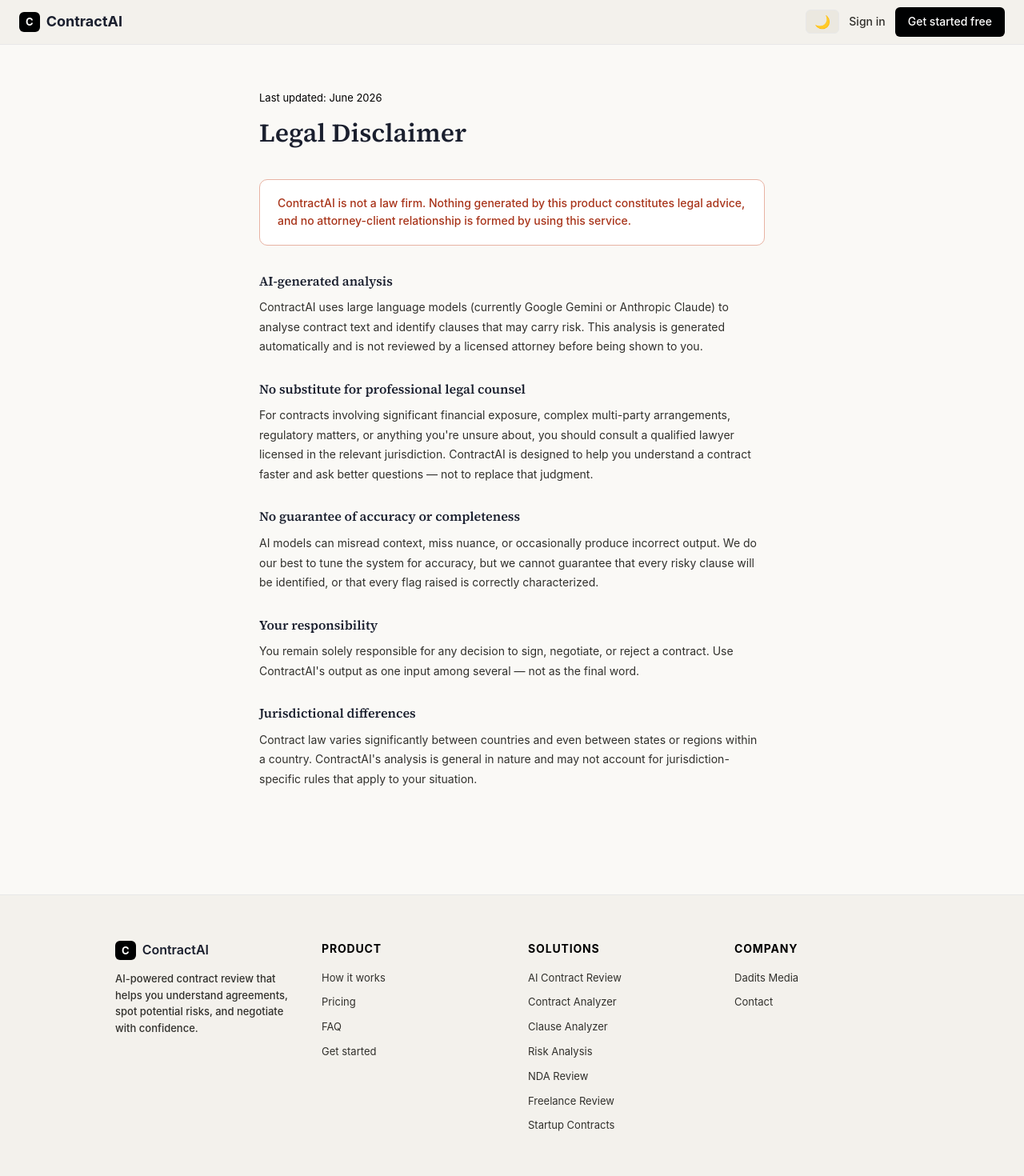
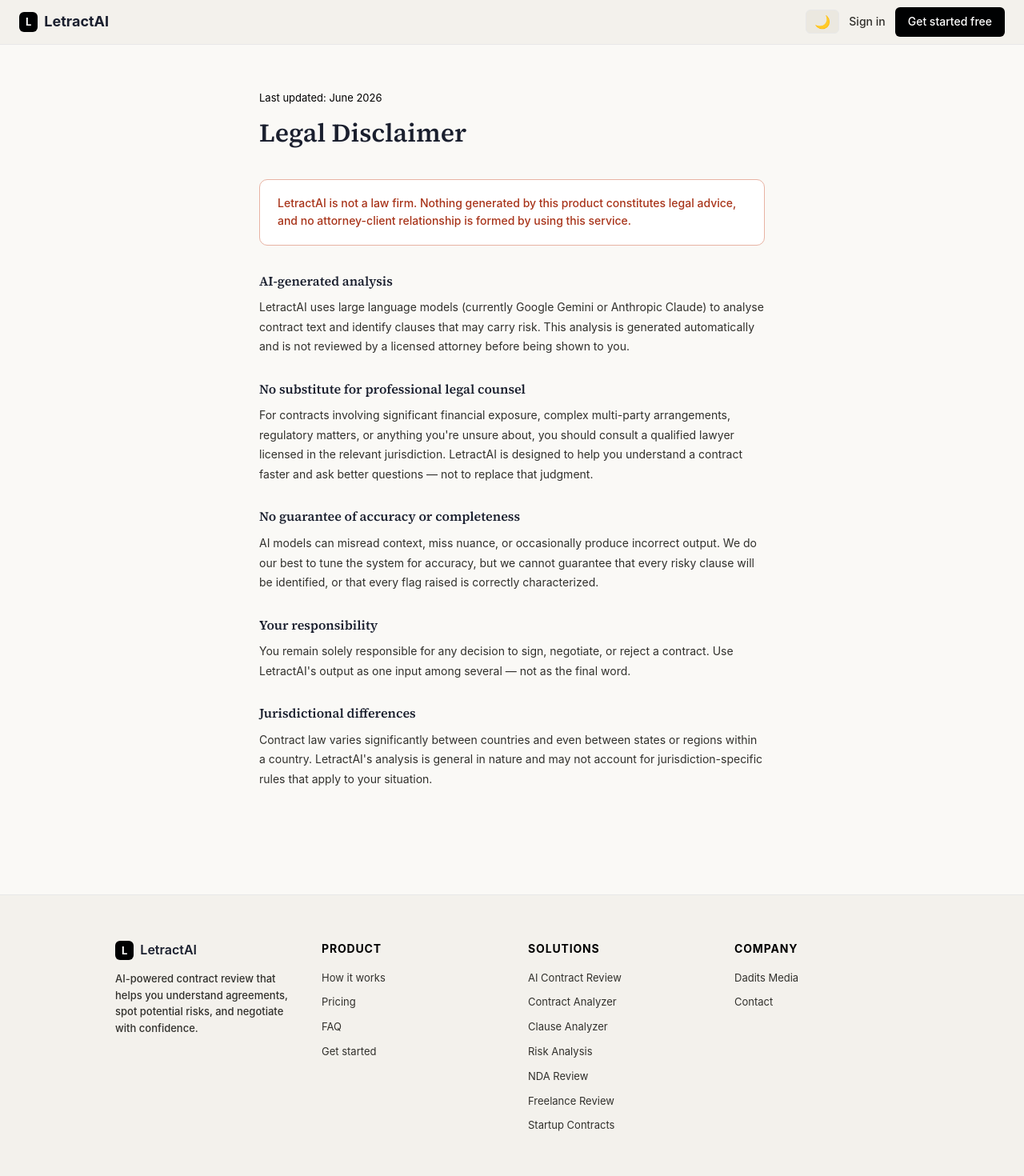
Before and after one commit to mehulwithai/contractai-frontend, a Next.js app: page /disclaimer in a window 1280 px wide. Shown: the top 1470 px of the page at 80% size. Built offline with nearby package versions, Linux system fonts and the light colour scheme; no server answers.

Commit message:
refactor(brand): rebrand website from ContractAI to LetractAI and update logo C to L

```diff
--- a/app/ai-contract-review/page.js
+++ b/app/ai-contract-review/page.js
@@ -23,7 +23,7 @@
     description: 'Understand your legal agreements before signing with AI contract review.',
     publisher: {
       '@type': 'Organization',
-      name: 'ContractAI',
+      name: 'LetractAI',
     },
   }
 
@@ -54,7 +54,7 @@
           AI Contract Review — Understand Your Contracts Before You Sign
         </h1>
         <p style={{ fontSize: '18px', color: 'var(--text-secondary)', maxWidth: '720px', margin: '0 auto 32px', lineHeight: 1.6 }}>
-          Never sign a one-sided agreement again. ContractAI uses artificial intelligence to scan legal documents, highlight hidden risks, translate legal jargon into plain English, and suggest safer language in seconds.
+          Never sign a one-sided agreement again. LetractAI uses artificial intelligence to scan legal documents, highlight hidden risks, translate legal jargon into plain English, and suggest safer language in seconds.
         </p>
         <div style={{ display: 'flex', gap: '16px', justifyContent: 'center', flexWrap: 'wrap' }}>
           <Link href="/signup" style={{
@@ -189,7 +189,7 @@
         <div style={{ background: 'var(--accent)', color: '#fff', padding: '48px 24px', borderRadius: '16px', marginBottom: '64px' }}>
           <h2 style={{ fontSize: '30px', fontWeight: 700, marginBottom: '12px' }}>Review Your Contract in Seconds</h2>
           <p style={{ fontSize: '16px', maxWidth: '560px', margin: '0 auto 28px', opacity: 0.9 }}>
-            Join founders, freelancers, and business owners who review contracts faster with ContractAI.
+            Join founders, freelancers, and business owners who review contracts faster with LetractAI.
           </p>
           <Link href="/signup" style={{
             background: '#fff',
--- a/app/contract-analyzer/page.js
+++ b/app/contract-analyzer/page.js
@@ -87,7 +87,7 @@
           </div>
 
           <div style={{ textAlign: 'center', fontSize: '13px', color: 'var(--text-muted)' }}>
-            ⚡ Generated automatically by ContractAI Engine in seconds
+            ⚡ Generated automatically by LetractAI Engine in seconds
           </div>
         </div>
       </section>
@@ -99,7 +99,7 @@
             Supported Contract Types
           </h2>
           <p style={{ fontSize: '16px', color: 'var(--text-secondary)', textAlign: 'center', marginBottom: '40px' }}>
-            ContractAI analyzes your agreement and highlights potential risks, important clauses, and areas worth reviewing:
+            LetractAI analyzes your agreement and highlights potential risks, important clauses, and areas worth reviewing:
           </p>
 
           <div style={{ display: 'grid', gridTemplateColumns: 'repeat(auto-fit, minmax(240px, 1fr))', gap: '20px' }}>
--- a/app/contract-clause-analyzer/page.js
+++ b/app/contract-clause-analyzer/page.js
@@ -105,7 +105,7 @@
       <section style={{ maxWidth: '1040px', margin: '0 auto', padding: '64px 24px', textAlign: 'center' }}>
         <div style={{ background: 'var(--accent)', color: '#fff', padding: '40px 24px', borderRadius: '16px', marginBottom: '48px' }}>
           <h2 style={{ fontSize: '28px', fontWeight: 700, marginBottom: '12px' }}>Analyze Every Clause in Your Contract</h2>
-          <p style={{ fontSize: '15px', opacity: 0.9, marginBottom: '24px' }}>Let ContractAI inspect your agreement line-by-line in seconds.</p>
+          <p style={{ fontSize: '15px', opacity: 0.9, marginBottom: '24px' }}>Let LetractAI inspect your agreement line-by-line in seconds.</p>
           <Link href="/signup" style={{ background: '#fff', color: 'var(--accent)', padding: '12px 26px', borderRadius: '8px', fontWeight: 700, textDecoration: 'none' }}>
             Upload & Analyze Clauses
           </Link>
--- a/app/disclaimer/page.js
+++ b/app/disclaimer/page.js
@@ -1,6 +1,6 @@
 import Footer from '../../components/Footer'
 
-export const metadata = { title: 'Legal Disclaimer — ContractAI' }
+export const metadata = { title: 'Legal Disclaimer — LetractAI' }
 
 export default function DisclaimerPage() {
   return (
@@ -21,13 +21,13 @@
           marginBottom: '32px',
         }}>
           <p style={{ fontSize: '14px', color: 'var(--red-text)', fontWeight: 500, lineHeight: 1.6, margin: 0 }}>
-            ContractAI is not a law firm. Nothing generated by this product constitutes legal advice,
+            LetractAI is not a law firm. Nothing generated by this product constitutes legal advice,
             and no attorney-client relationship is formed by using this service.
           </p>
         </div>
 
         <Section title="AI-generated analysis">
-          ContractAI uses large language models (currently Google Gemini or Anthropic Claude) to
+          LetractAI uses large language models (currently Google Gemini or Anthropic Claude) to
           analyse contract text and identify clauses that may carry risk. This analysis is generated
           automatically and is not reviewed by a licensed attorney before being shown to you.
         </Section>
@@ -35,7 +35,7 @@
         <Section title="No substitute for professional legal counsel">
           For contracts involving significant financial exposure, complex multi-party arrangements,
           regulatory matters, or anything you're unsure about, you should consult a qualified lawyer
-          licensed in the relevant jurisdiction. ContractAI is designed to help you understand a
+          licensed in the relevant jurisdiction. LetractAI is designed to help you understand a
           contract faster and ask better questions — not to replace that judgment.
         </Section>
 
@@ -47,12 +47,12 @@
 
         <Section title="Your responsibility">
           You remain solely responsible for any decision to sign, negotiate, or reject a contract.
-          Use ContractAI's output as one input among several — not as the final word.
+          Use LetractAI's output as one input among several — not as the final word.
         </Section>
 
         <Section title="Jurisdictional differences">
           Contract law varies significantly between countries and even between states or regions
-          within a country. ContractAI's analysis is general in nature and may not account for
+          within a country. LetractAI's analysis is general in nature and may not account for
           jurisdiction-specific rules that apply to your situation.
         </Section>
       </div>
--- a/app/freelance-contract-review/page.js
+++ b/app/freelance-contract-review/page.js
@@ -27,7 +27,7 @@
           AI Contract Review for Freelancers
         </h1>
         <p style={{ fontSize: '18px', color: 'var(--text-secondary)', maxWidth: '720px', margin: '0 auto 32px', lineHeight: 1.6 }}>
-          Never get burned by unpaid invoices, unlimited revision demands, or broad IP grabs. ContractAI helps freelancers and independent contractors spot dangerous client terms before signing.
+          Never get burned by unpaid invoices, unlimited revision demands, or broad IP grabs. LetractAI helps freelancers and independent contractors spot dangerous client terms before signing.
         </p>
         <Link href="/signup" style={{ background: 'var(--accent)', color: '#fff', padding: '14px 28px', borderRadius: '10px', fontWeight: 600, textDecoration: 'none', display: 'inline-block' }}>
           Review Your Freelance Contract Free
--- a/app/layout.js
+++ b/app/layout.js
@@ -7,29 +7,29 @@
 export const metadata = {
   metadataBase: new URL(process.env.NEXT_PUBLIC_APP_URL || 'https://contractai.com'),
   title: {
-    default: 'ContractAI — AI Contract Review & Risk Analysis for Founders',
-    template: '%s | ContractAI',
+    default: 'LetractAI — AI Contract Review & Risk Analysis for Founders',
+    template: '%s | LetractAI',
   },
-  description: 'Upload any contract and get a plain-English risk analysis with actionable revisions in 30 seconds. Built specifically for startup founders and legal teams.',
+  description: 'Upload any contract and get a plain-English risk analysis with actionable revisions in seconds. Built specifically for startup founders and legal teams.',
   keywords: [
     'AI Contract Review',
     'Contract Risk Scanner',
     'Legal Clause Analysis',
     'Founder Legal Tools',
     'Automated Contract Review',
-    'ContractAI',
+    'LetractAI',
   ],
-  authors: [{ name: 'ContractAI Team' }],
-  creator: 'ContractAI',
-  publisher: 'ContractAI',
+  authors: [{ name: 'LetractAI Team' }],
+  creator: 'LetractAI',
+  publisher: 'LetractAI',
   alternates: {
     canonical: '/',
   },
   openGraph: {
-    title: 'ContractAI — AI Contract Review & Risk Analysis for Founders',
+    title: 'LetractAI — AI Contract Review & Risk Analysis for Founders',
     description: 'Upload any contract and get a plain-English risk analysis in under 60 seconds.',
     url: 'https://contractai.com',
-    siteName: 'ContractAI',
+    siteName: 'LetractAI',
     locale: 'en_US',
     type: 'website',
     images: [
@@ -37,15 +37,15 @@
         url: '/og-image.png',
         width: 1200,
         height: 630,
-        alt: 'ContractAI — AI Contract Review Platform',
+        alt: 'LetractAI — AI Contract Review Platform',
       },
     ],
   },
   twitter: {
     card: 'summary_large_image',
-    title: 'ContractAI — AI Contract Review for Founders',
+    title: 'LetractAI — AI Contract Review for Founders',
     description: 'Upload any contract and get a plain-English risk analysis in under 60 seconds.',
-    creator: '@contractai',
+    creator: '@letractai',
     images: ['/og-image.png'],
   },
   robots: {
--- a/app/page.js
+++ b/app/page.js
@@ -7,7 +7,7 @@
   const jsonLd = {
     '@context': 'https://schema.org',
     '@type': 'WebApplication',
-    name: 'ContractAI',
+    name: 'LetractAI',
     applicationCategory: 'BusinessApplication',
     operatingSystem: 'All',
     offers: {
@@ -79,7 +79,7 @@
             fontWeight: 500,
             lineHeight: 1.7,
           }}>
-            Upload any contract. In under a minute, ContractAI flags the clauses
+            Upload any contract. In under a minute, LetractAI flags the clauses
             that could hurt you, explains why in plain English, and tells you
             exactly what to ask for instead.
           </p>
@@ -286,7 +286,7 @@
             <thead>
               <tr style={{ background: 'var(--bg-secondary)' }}>
                 <th style={cellStyle(true)}></th>
-                <th style={{ ...cellStyle(true), color: 'var(--accent)' }}>ContractAI</th>
+                <th style={{ ...cellStyle(true), color: 'var(--accent)' }}>LetractAI</th>
                 <th style={cellStyle(true)}>A lawyer</th>
                 <th style={cellStyle(true)}>Pasting into ChatGPT</th>
               </tr>
@@ -398,7 +398,7 @@
 
 function FAQ() {
   const faqs = [
-    { q: 'Is this a replacement for a lawyer?', a: 'No. ContractAI helps you understand what you\'re signing and flag obvious red flags fast. For high-stakes or unusually complex agreements, we\'ll always recommend a qualified lawyer — and our review even tells you when that\'s the smart move.' },
+    { q: 'Is this a replacement for a lawyer?', a: 'No. LetractAI helps you understand what you\'re signing and flag obvious red flags fast. For high-stakes or unusually complex agreements, we\'ll always recommend a qualified lawyer — and our review even tells you when that\'s the smart move.' },
     { q: 'What file types can I upload?', a: 'PDF and Word (.docx) files, up to 10MB. That covers the vast majority of contracts you\'ll receive by email.' },
     { q: 'Is my contract data kept private?', a: 'Yes. Your documents are stored securely and never used to train any AI model. Only you can see your own reviews.' },
     { q: 'What happens after my free review?', a: 'You can upgrade to unlimited reviews for $10/month, cancel anytime. No card required to try your first one.' },
--- a/app/privacy/page.js
+++ b/app/privacy/page.js
@@ -1,6 +1,6 @@
 import Footer from '../../components/Footer'
 
-export const metadata = { title: 'Privacy Policy — ContractAI' }
+export const metadata = { title: 'Privacy Policy — LetractAI' }
 
 export default function PrivacyPage() {
   return (
@@ -56,7 +56,7 @@
         </Section>
 
         <Section title="Contact">
-          Questions about this policy can be directed to the ContractAI team via the contact option
+          Questions about this policy can be directed to the LetractAI team via the contact option
           in your account settings.
         </Section>
       </div>
--- a/app/signup/page.js
+++ b/app/signup/page.js
@@ -173,7 +173,7 @@
 
         <p style={{ textAlign: 'center', marginTop: '12px', color: 'var(--text-muted)', fontSize: '12px' }}>
           By signing up you agree to our Terms of Service.
-          ContractAI is not a law firm.
+          LetractAI is not a law firm.
         </p>
       </div>
     </div>
--- a/components/Footer.jsx
+++ b/components/Footer.jsx
@@ -28,9 +28,9 @@
                 fontSize: '13px',
                 fontWeight: 700,
                 fontFamily: 'var(--sans)',
-              }}>C</span>
+              }}>L</span>
               <span style={{ fontFamily: 'var(--inter)', fontWeight: 600, fontSize: '16px', color: 'var(--text-primary)' }}>
-                ContractAI
+                LetractAI
               </span>
             </div>
             <p style={{  fontSize: '13px', color: 'var(--text-secondary)', lineHeight: 1.6, maxWidth: '240px', fontWeight: 500 }}>
@@ -108,10 +108,10 @@
           gap: '12px',
         }}>
           <p style={{ fontSize: '12px', color: 'var(--text-muted)' }}>
-            © {new Date().getFullYear()} ContractAI. All rights reserved.
+            © {new Date().getFullYear()} LetractAI. All rights reserved.
           </p>
           <p style={{ fontSize: '12px', color: 'var(--text-muted)', textAlign: 'right' }}>
-            ContractAI is not a law firm and does not provide legal advice.
+            LetractAI is not a law firm and does not provide legal advice.
           </p>
         </div>
       </div>
--- a/components/Navbar.jsx
+++ b/components/Navbar.jsx
@@ -54,8 +54,8 @@
           padding: '2px 8px',
           fontSize: '13px',
           fontWeight: 700,
-        }}>C</span>
-        ContractAI
+        }}>L</span>
+        LetractAI
       </a>
 
       {/* Right side */}
```
Also changed, not shown: app/terms/page.js (+5 -5 lines).
